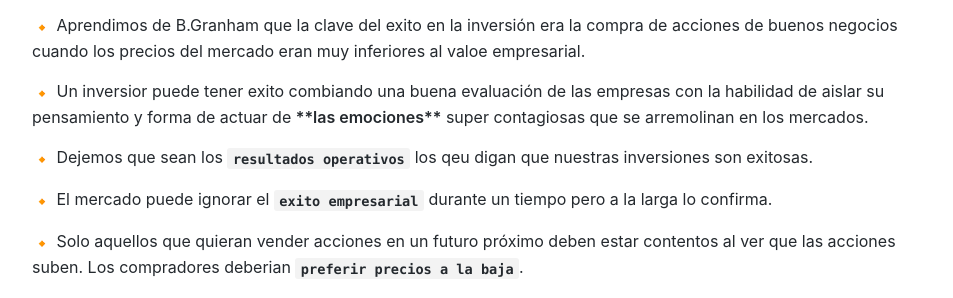
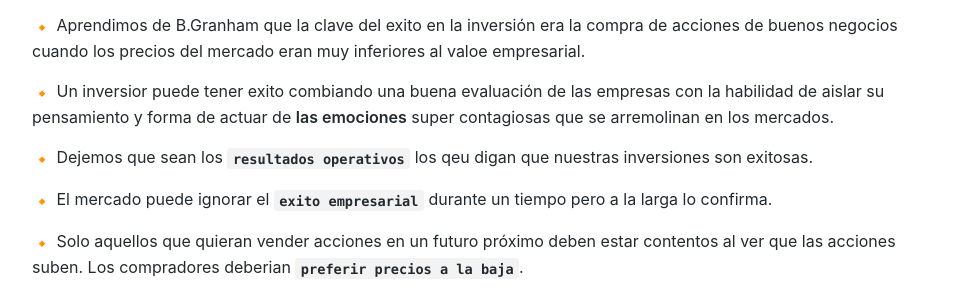
Before and after one commit to Akira3030/formacion, a Jekyll site: the page built from articulos/warrent-buffet-gobierno-empresas.md, in a window 1280 px wide and 900 px high, scrolled down 603 px. Shown: the part 153-451 px from the top of the window, without its empty margins (163-1116 px from the left). Built offline with Jekyll 4.4.1, drawn with Linux system fonts in a browser that asks for light colours; emoji names are drawn with the system emoji font; our own code applies the rules of GitHub Pages for plain Markdown files.

```diff
--- a/articulos/warrent-buffet-gobierno-empresas.md
+++ b/articulos/warrent-buffet-gobierno-empresas.md
@@ -6,7 +6,7 @@
 de buenos negocios cuando los precios del mercado eran muy inferiores al valoe empresarial.
 
 :small_orange_diamond: Un inversior puede tener exito combiando una buena evaluación de las empresas con la habilidad
-de aislar su pensamiento y forma de actuar de __**las emociones**__ super contagiosas que se arremolinan
+de aislar su pensamiento y forma de actuar de **las emociones** super contagiosas que se arremolinan
 en los mercados.
 
 
```
